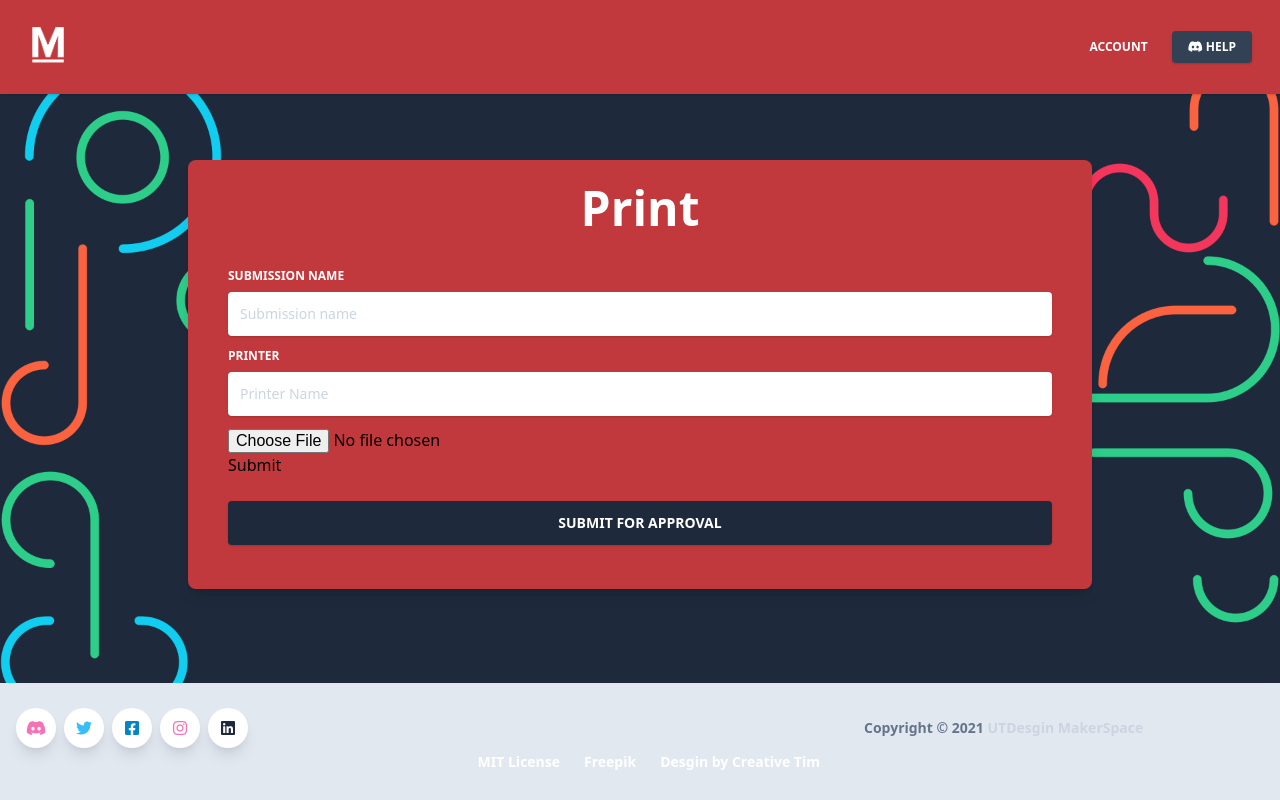
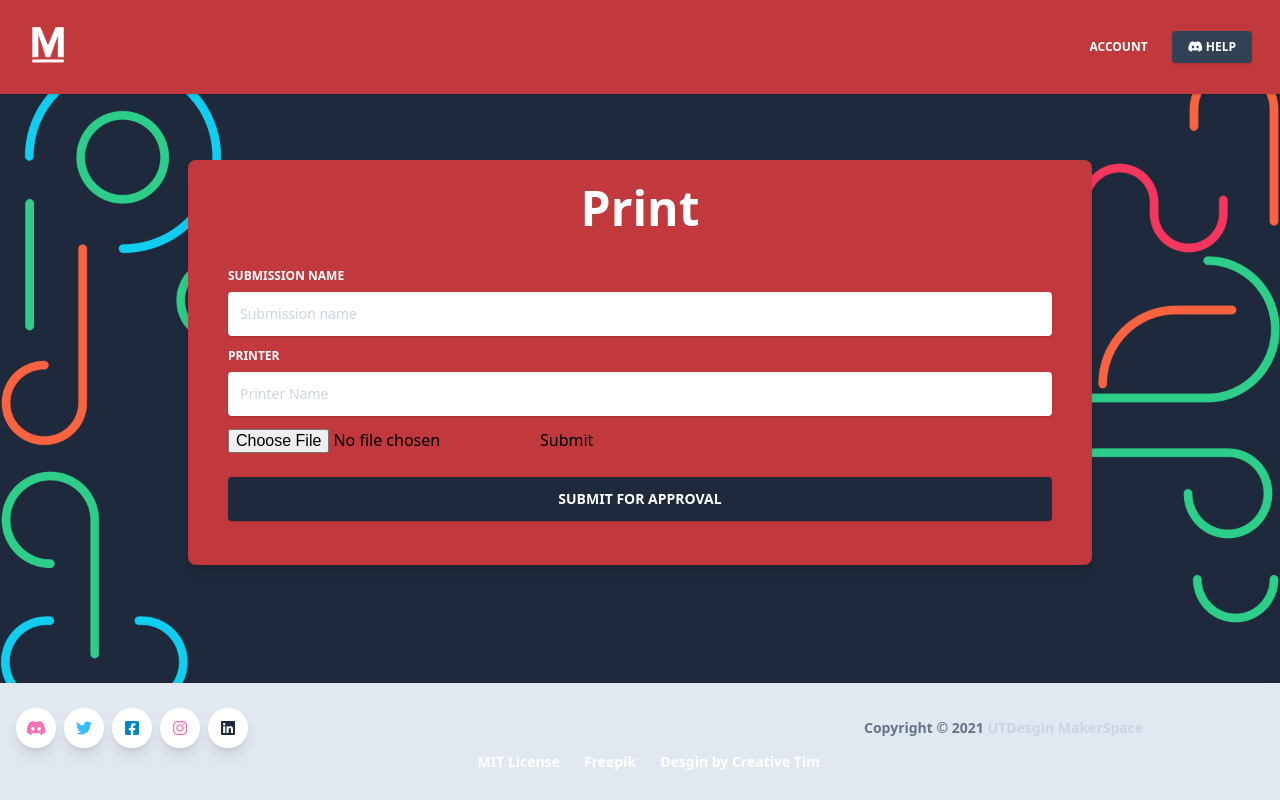
Before and after one commit to OctoPipeline/OctoPipeline, a Next.js app: page /print in a window 1280 px wide. Built offline with nearby package versions, Linux system fonts and the light colour scheme.

Commit message:
refactor: small changes

```diff
--- a/pages/print.tsx
+++ b/pages/print.tsx
@@ -3,8 +3,10 @@ import Link from "next/link";
 // layout for page
 
 import Auth from "layouts/Auth";
-import Printing from "components/printing";
 export default function Login() {
+  const handleSubmission = () => {
+    console.log("hello");
+  };
   return (
     <>
       <div className="container mx-auto px-4 h-full">
@@ -45,7 +47,15 @@ export default function Login() {
                     />
                   </div>
                   <div>
-                    <Printing />
+                    <form
+                      name="print"
+                      encType="multipart/form-data"
+                      action="http://localhost:3000/api/request"
+                      method="post"
+                    >
+                      <input type="file" name="file" />
+                      <button onClick={handleSubmission}>Submit</button>
+                    </form>
                   </div>
                   <div className="text-center mt-6">
                     <button
```
Also changed, not shown: 1 other file (tests, documents, lock files or other folders).
